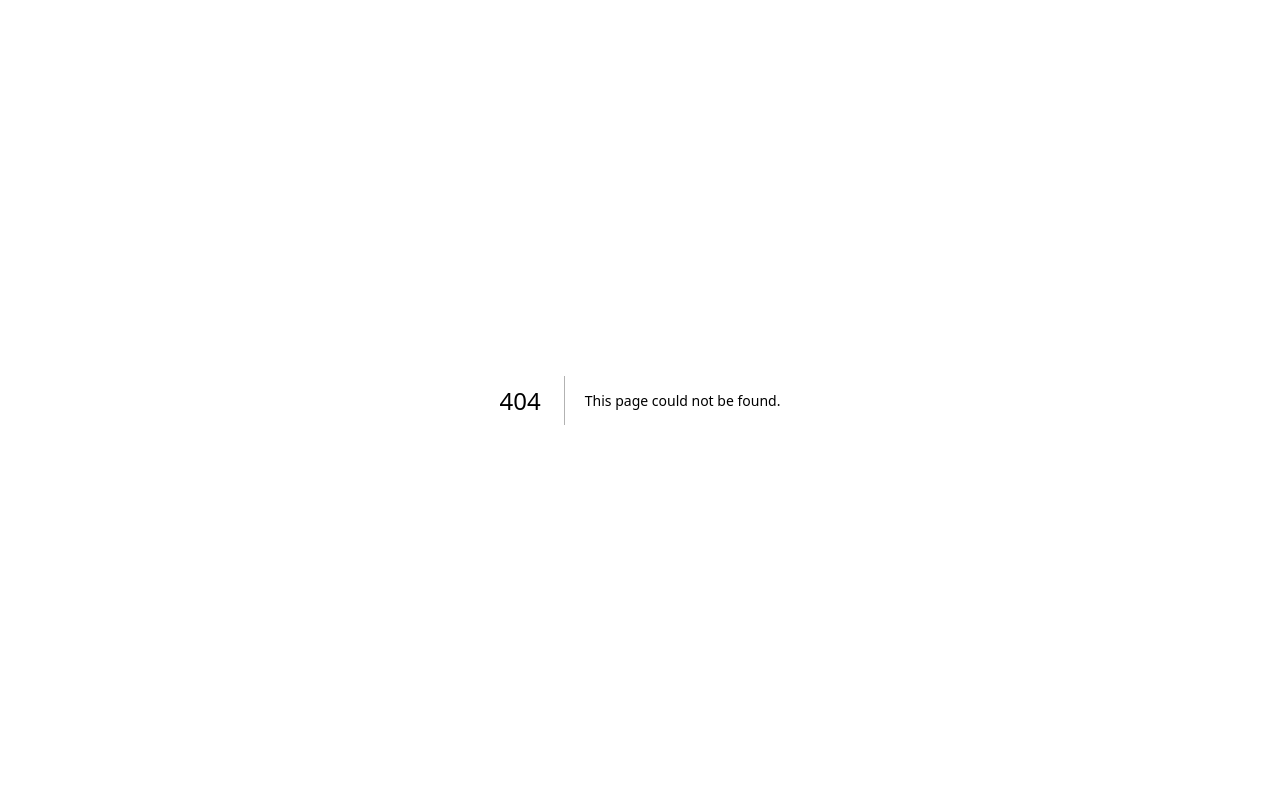
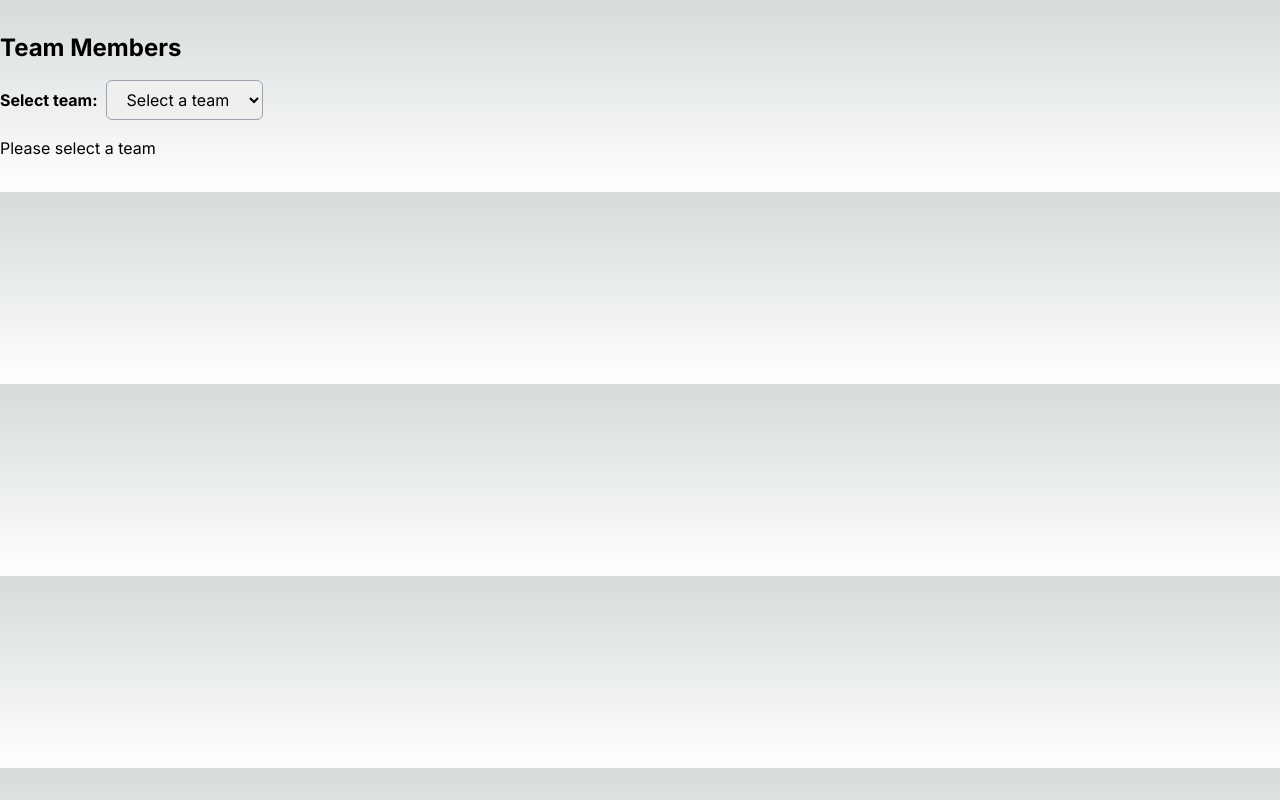
Before and after one commit to Mi3liX9/tournament-manager, a Next.js app: page /teams in a window 1280 px wide. Before the commit this address had no page. Built offline with nearby package versions, Linux system fonts and the light colour scheme.

Commit message:
goals and teams ui

```diff
--- /dev/null
+++ b/app/goals/page.tsx
@@ -0,0 +1,20 @@
+"use client"
+import React from 'react';
+
+function TopScorer() {
+  return (
+    <div className="container mx-auto my-8">
+      <h2 className="text-2xl font-bold mb-4">Top Scorer</h2>
+      <div className="max-w-sm rounded overflow-hidden shadow-lg">
+        <div className="px-6 py-4">
+          <div className="font-bold text-xl mb-2"> Player Name scored x goals </div>
+          <p className="text-gray-700 text-base">
+            Highest goals scored in all tournaments
+          </p>
+        </div>
+      </div>
+    </div>
+  );
+}
+
+export default TopScorer;
--- /dev/null
+++ b/app/teams/page.tsx
@@ -0,0 +1,66 @@
+"use client"
+import React, { useState } from 'react';
+import 'tailwindcss/tailwind.css';
+
+function TeamMembers() {
+  const [selectedTeam, setSelectedTeam] = useState('');
+
+  const handleTeamSelect = (team:any) => {
+    setSelectedTeam(team);
+  };
+
+  return (
+    <div className="container mx-auto my-8">
+      <h2 className="text-2xl font-bold mb-4">Team Members</h2>
+      <div className="mb-4">
+        <label className="font-bold mr-2">Select team:</label>
+        <select
+          className="border border-gray-400 rounded-md text-black px-4 py-2"
+          value={selectedTeam}
+          onChange={(e) => handleTeamSelect(e.target.value)}
+        >
+          <option value="">Select a team</option>
+          <option value="Team A">Team A</option>
+          <option value="Team B">Team B</option>
+          <option value="Team C">Team C</option>
+        </select>
+      </div>
+      {selectedTeam ? (
+        <table className="table-auto">
+          <thead>
+            <tr>
+              <th className="px-4 py-2">Manager</th>
+              <th className="px-4 py-2">Coach</th>
+              <th className="px-4 py-2">Captain</th>
+              <th className="px-4 py-2">Player</th>
+            </tr>
+          </thead>
+          <tbody>
+            <tr>
+              <td className="border px-4 py-2">Manager Name</td>
+              <td className="border px-4 py-2">Coach Name</td>
+              <td className="border px-4 py-2">Captain Name</td>
+              <td className="border px-4 py-2">Player Name</td>
+            </tr>
+            <tr>
+              <td className="border px-4 py-2">Manager Name</td>
+              <td className="border px-4 py-2">Coach Name</td>
+              <td className="border px-4 py-2">Captain Name</td>
+              <td className="border px-4 py-2">Player Name</td>
+            </tr>
+            <tr>
+              <td className="border px-4 py-2">Manager Name</td>
+              <td className="border px-4 py-2">Coach Name</td>
+              <td className="border px-4 py-2">Captain Name</td>
+              <td className="border px-4 py-2">Player Name</td>
+            </tr>
+          </tbody>
+        </table>
+      ) : (
+        <p>Please select a team</p>
+      )}
+    </div>
+  );
+}
+
+export default TeamMembers;
```
